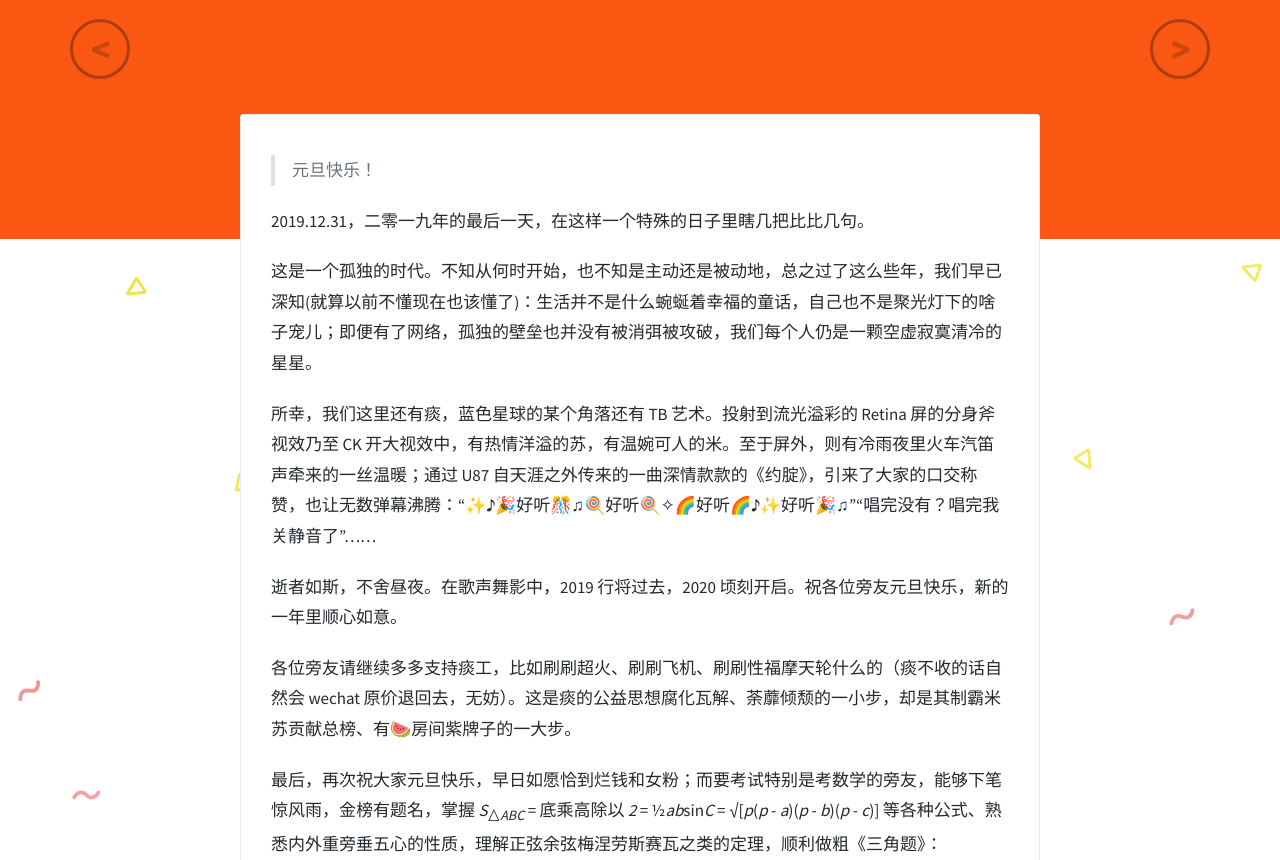
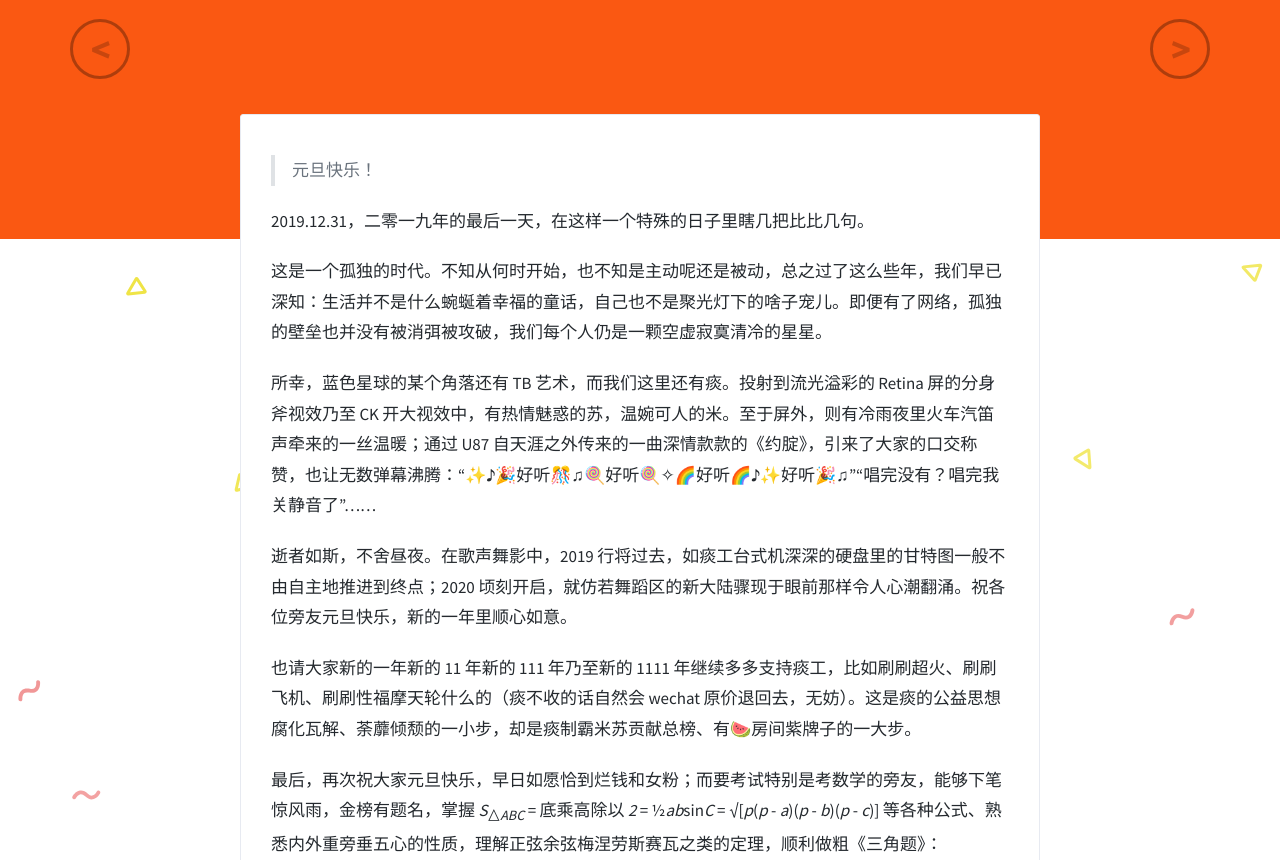
Before and after one commit to grandtanfans/grandtanfans.github.io, a Jekyll site: the page built from _posts/2019-12-31-happy-new-year.md, in a window 1280 px wide and 1400 px high, scrolled down 386 px. Shown: the top 860 px of the window. Built offline with Jekyll 4.4.1, drawn with Linux system fonts in a browser that asks for light colours; comment, search, counter and statistics services are not loaded; grey boxes are pictures that could not be loaded.

Commit message:
feat: update

```diff
--- a/_config.yml
+++ b/_config.yml
@@ -41,7 +41,7 @@ SNS-icon: #['Facebook', 'weibo', 'qq', 'github', 'Dribbble', 'Twitter', 'instagr
   twitch: ''
 
 # 分页
-paginate: 2
+paginate: 8
 paginatepath: ['page:num']
 
 # since
--- a/_includes/footer.html
+++ b/_includes/footer.html
@@ -1,5 +1,5 @@
 <footer id="bottom">
-  <br>
+  <br/>
   <span>{{ site.title }} ©
   {% assign current = "now" | date: "%Y" | plus: 0%}
   {% unless site.footer.since and site.footer.since == current %}
--- a/_posts/2019-12-31-happy-new-year.md
+++ b/_posts/2019-12-31-happy-new-year.md
@@ -12,14 +12,14 @@ tags: 节日祝福
 
 2019.12.31，二零一九年的最后一天，在这样一个特殊的日子里瞎几把比比几句。
 
-这是一个孤独的时代。不知从何时开始，也不知是主动还是被动地，总之过了这么些年，我们早已深知(就算以前不懂现在也该懂了)：生活并不是什么蜿蜒着幸福的童话，自己也不是聚光灯下的啥子宠儿；即便有了网络，孤独的壁垒也并没有被消弭被攻破，我们每个人仍是一颗空虚寂寞清冷的星星。
+这是一个孤独的时代。不知从何时开始，也不知是主动呢还是被动，总之过了这么些年，我们早已深知：生活并不是什么蜿蜒着幸福的童话，自己也不是聚光灯下的啥子宠儿。即便有了网络，孤独的壁垒也并没有被消弭被攻破，我们每个人仍是一颗空虚寂寞清冷的星星。
 
-所幸，我们这里还有痰，蓝色星球的某个角落还有 TB 艺术。投射到流光溢彩的 Retina 屏的分身斧视效乃至 CK 开大视效中，有热情洋溢的苏，有温婉可人的米。至于屏外，则有冷雨夜里火车汽笛声牵来的一丝温暖；通过 U87 自天涯之外传来的一曲深情款款的《约腚》，引来了大家的口交称赞，也让无数弹幕沸腾：“✨♪🎉好听🎊♫🍭好听🍭✧🌈好听🌈♪✨好听🎉♫”“唱完没有？唱完我关静音了”……
+所幸，蓝色星球的某个角落还有 TB 艺术，而我们这里还有痰。投射到流光溢彩的 Retina 屏的分身斧视效乃至 CK 开大视效中，有热情魅惑的苏，温婉可人的米。至于屏外，则有冷雨夜里火车汽笛声牵来的一丝温暖；通过 U87 自天涯之外传来的一曲深情款款的《约腚》，引来了大家的口交称赞，也让无数弹幕沸腾：“✨♪🎉好听🎊♫🍭好听🍭✧🌈好听🌈♪✨好听🎉♫”“唱完没有？唱完我关静音了”……
 
-逝者如斯，不舍昼夜。在歌声舞影中，2019 行将过去，2020 顷刻开启。祝各位旁友元旦快乐，新的一年里顺心如意。
+逝者如斯，不舍昼夜。在歌声舞影中，2019 行将过去，如痰工台式机深深的硬盘里的甘特图一般不由自主地推进到终点；2020 顷刻开启，就仿若舞蹈区的新大陆骤现于眼前那样令人心潮翻涌。祝各位旁友元旦快乐，新的一年里顺心如意。
 
-各位旁友请继续多多支持痰工，比如刷刷超火、刷刷飞机、刷刷性福摩天轮什么的（痰不收的话自然会 wechat 原价退回去，无妨）。这是痰的公益思想腐化瓦解、荼蘼倾颓的一小步，却是其制霸米苏贡献总榜、有🍉房间紫牌子的一大步。
+也请大家新的一年新的 11 年新的 111 年乃至新的 1111 年继续多多支持痰工，比如刷刷超火、刷刷飞机、刷刷性福摩天轮什么的（痰不收的话自然会 wechat 原价退回去，无妨）。这是痰的公益思想腐化瓦解、荼蘼倾颓的一小步，却是痰制霸米苏贡献总榜、有🍉房间紫牌子的一大步。
 
-最后，再次祝大家元旦快乐，早日如愿恰到烂钱和女粉；而要考试特别是考数学的旁友，能够下笔惊风雨，金榜有题名，掌握 *S*<sub>△*ABC*</sub> = 底乘高除以 *2* = ½*ab*sin*C* = √[*p*(*p* - *a*)(*p* - *b*)(*p* - *c*)] 等各种公式、熟悉内外重旁垂五心的性质，理解正弦余弦梅涅劳斯赛瓦之类的定理，顺利做粗《三角题》：
+最后，再次祝大家元旦快乐，早日如愿恰到烂钱和女粉；而要考试特别是考数学的旁友，能够下笔惊风雨，金榜有题名，掌握 *S*<sub>△<i>ABC</i></sub> = 底乘高除以 *2* = ½<i>ab</i>sin*C* = √[<i>p</i>(*p* - *a*)(*p* - *b*)(*p* - *c*)] 等各种公式、熟悉内外重旁垂五心的性质，理解正弦余弦梅涅劳斯赛瓦之类的定理，顺利做粗《三角题》：
 
 ![lMxZJU.png](https://s2.ax1x.com/2019/12/30/lMxZJU.png)
```
Also changed, not shown: other parts of _includes/footer.html (+2 -2 lines).
